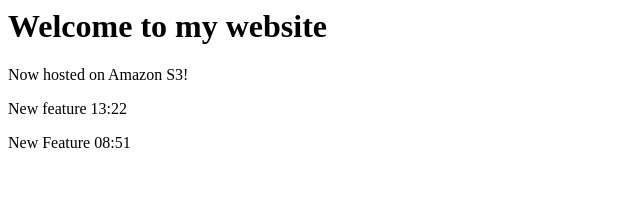
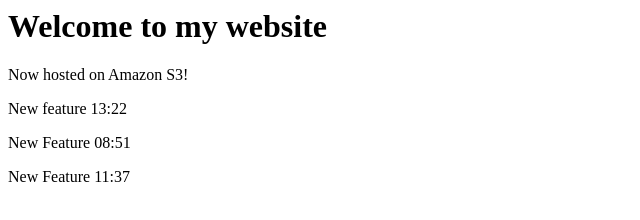
Before and after one commit to ranabits/devopsproject1, a plain HTML site: page index.html in a window 1280 px wide. Shown: the whole page, without its empty margins (0-640 px from the left). Drawn offline with Linux system fonts and the light colour scheme.

Commit message:
New feature added 12-11-2022 11:39PM

```diff
--- a/index.html
+++ b/index.html
@@ -7,5 +7,6 @@
   <p>Now hosted on Amazon S3!</p>
   <p> New feature 13:22</p>
   <p> New Feature 08:51 </p>
+  <p> New Feature 11:37 </p>
 </body>
 </html>
```
